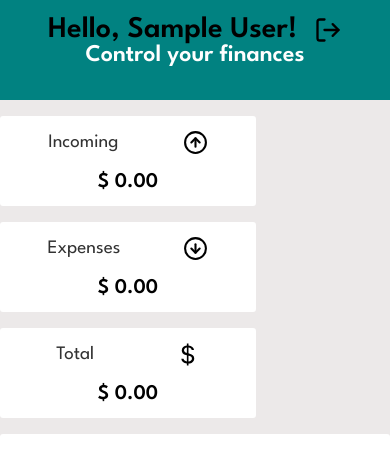
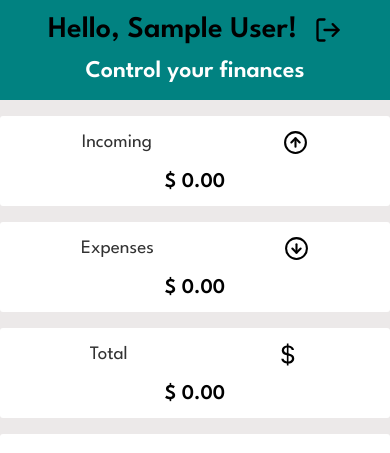
Before and after one commit to joaofilipee/financeapp, a React (Create React App) app: page / in a window 390 px wide. Shown: the top 453 px of the page. Built offline with nearby package versions, Linux system fonts and the light colour scheme; no server answers; sample sign-in values are in the browser's storage.

Commit message:
project completed

```diff
--- a/src/components/Form/Form.js
+++ b/src/components/Form/Form.js
@@ -69,9 +69,10 @@ const Form = () => {
                 <input type="radio" name="type" ref={expenseRef}/>
                 <p>Expense</p>
             </label>
+
         </div>
+        <button className={styles.addBtn}>Add</button>
 
-        <button className={styles.addBtn}>Add</button>
     </form>
   )
 }
--- a/src/components/Form/Form.module.css
+++ b/src/components/Form/Form.module.css
@@ -30,6 +30,7 @@
 .type {
     display: flex;
     gap: 10px;
+    flex-wrap: wrap;
 }
 
 .type label {
@@ -73,8 +74,8 @@
     }
 }
 
-@media (max-width: 527px) {
+@media (max-width: 344px) {
     .my_form {
-        /* margin-bottom: 10em; */
+        margin-bottom: 3em;
     }
 }
--- a/src/components/Header/Header.module.css
+++ b/src/components/Header/Header.module.css
@@ -33,3 +33,17 @@
     display: flex;
     justify-content: center;
 }
+
+/* Responsivity */
+
+@media (max-width: 710px) {
+    .control_finances {
+        margin-top: 1em;
+    }
+}
+
+@media (max-width: 315px) {
+    .control_finances {
+        display: none;
+    }
+}
--- a/src/components/Recipe/Recipe.js
+++ b/src/components/Recipe/Recipe.js
@@ -26,7 +26,7 @@ const Recipe = ({id, description, amount, type}) => {
   return (
     <div className={styles.recipe}>
       <p className={styles.description}>{description}</p>
-      <p>$ {amount.toFixed(2)}</p>
+      <p>{String(amount).length > 13 ? `$${amount}` : `$ ${amount}`}</p>
       <p className={styles.type}>{type === "income" ? <FiArrowUpCircle className={styles.income} /> : <FiArrowDownCircle className={styles.expense} />}</p>
       <p><BsFillTrashFill className={styles.trash} onClick={() => deleteRecipe(id)}/></p>
     </div>
--- a/src/components/Values/Values.module.css
+++ b/src/components/Values/Values.module.css
@@ -11,7 +11,7 @@
 
     background-color: white;
     height: 90px;
-    width: 16rem;
+    min-width: 16rem;
 
     display: flex;
     flex-direction: column;
@@ -54,8 +54,11 @@
 }
 
 /* Responsivity */
-@media (max-width: 799px) {
+@media (max-width: 527px) {
     .amounts {
-
+        justify-content: center;
+    }
+    .amount {
+        width: 100%;
     }
 }
```
